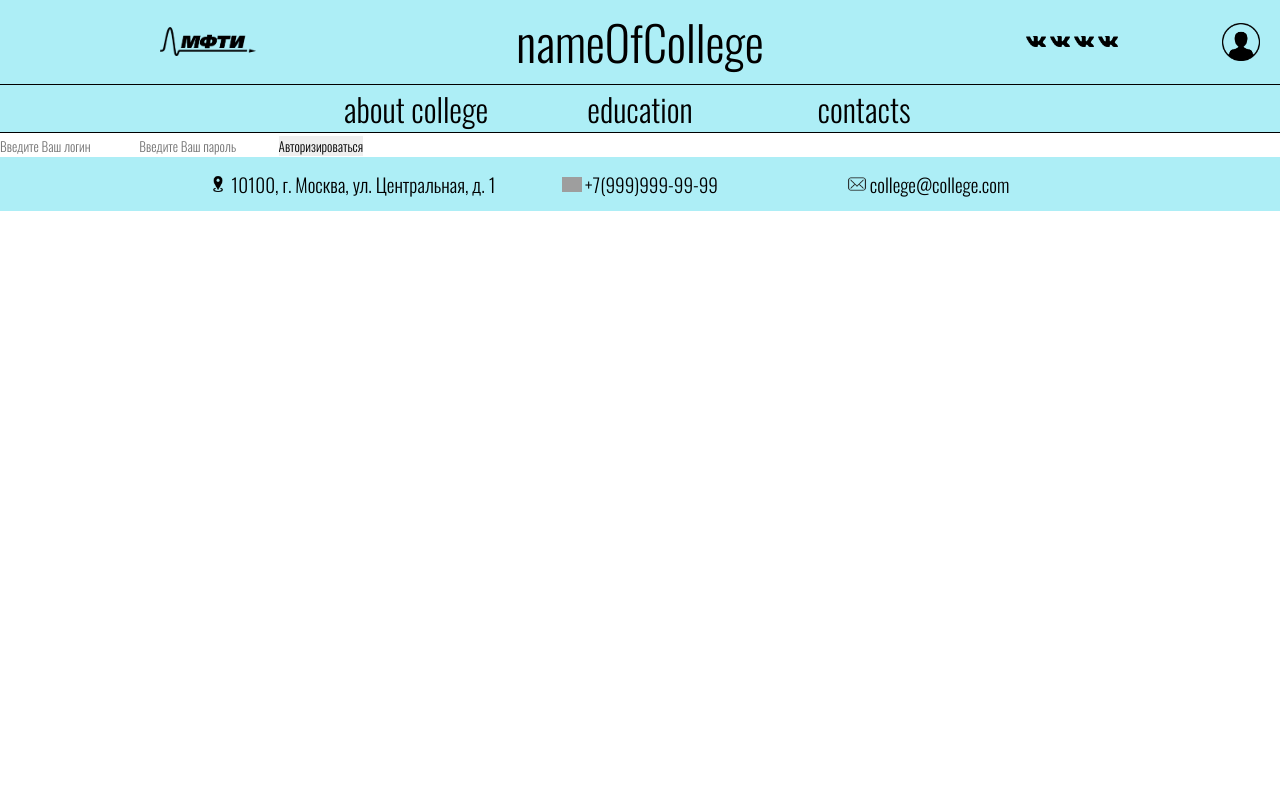
After one commit to TristitiaTribulatio/courseWork, a PHP site: page /adminLogin.php in a window 1280 px wide. The commit adds this page. Run offline with PHP 8.4, Linux system fonts and the light colour scheme; grey boxes are pictures that could not be loaded.

Commit message:
add adminLogin

```diff
--- /dev/null
+++ b/adminLogin.php
@@ -0,0 +1,25 @@
+<!DOCTYPE html>
+<html lang="en">
+<head>
+    <meta charset="UTF-8">
+    <meta name="viewport" content="width=device-width, initial-scale=1.0">
+    <title>adminPage</title>
+    <link rel="stylesheet" href="/resources/css/index.css">
+    <link rel="stylesheet" href="/resources/css/header.css">
+    <link rel="stylesheet" href="/resources/css/adminPage.css">
+    <link rel="stylesheet" href="/resources/css/footer.css">
+</head>
+<body>
+    <? include "./resources/php/header.php"; ?>
+    <main>
+        <section class="adminLogin">
+            <form method="POST" action="">
+                <input type="text" name="name" placeholder="Введите Ваш логин"></input>
+                <input type="password" name="password" placeholder="Введите Ваш пароль"></input>
+                <input type="submit" name="button" value="Авторизироваться"></input>
+            </form>
+        </section>
+    </main>
+    <? include "./resources/php/footer.php"; ?>
+</body>
+</html>
--- a/resources/css/header.css
+++ b/resources/css/header.css
@@ -6,6 +6,7 @@ header {
     align-items: center;
     padding: .5% 0;
     border-bottom: 1px solid black;
+    position: relative;
 }
 
 .header {
@@ -64,6 +65,19 @@ ul.links li a {
 }
 
 ul.links li a img{
+    width: 100%;
+}
+
+a.adminLog {
+    width: 3%;
+    position: absolute;
+    right: 20px;
+    display: flex;
+    justify-content: center;
+    align-items: center;
+}
+
+a.adminLog img {
     width: 100%;
 }
 
--- a/resources/php/header.php
+++ b/resources/php/header.php
@@ -8,6 +8,7 @@
             <li><a href="#"><img src="/resources/imgs/link1.png"></a></li>
             <li><a href="#"><img src="/resources/imgs/link1.png"></a></li>
         </ul>
+        <a href="adminLogin.php" class="adminLog"><img src="/resources/imgs/adminLog.png"></a>
     </section>
 </header>
 <nav>
```
Also changed, not shown: resources/css/adminLogin.css (added, +34 -0 lines), resources/sql/coursework.sql (+51 -1 lines), resources/imgs/adminLog.png (added).
